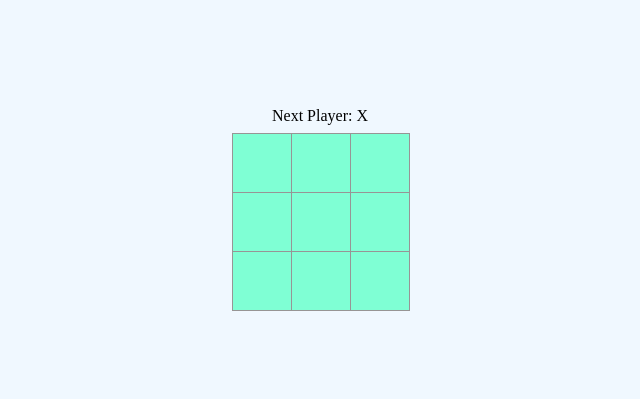
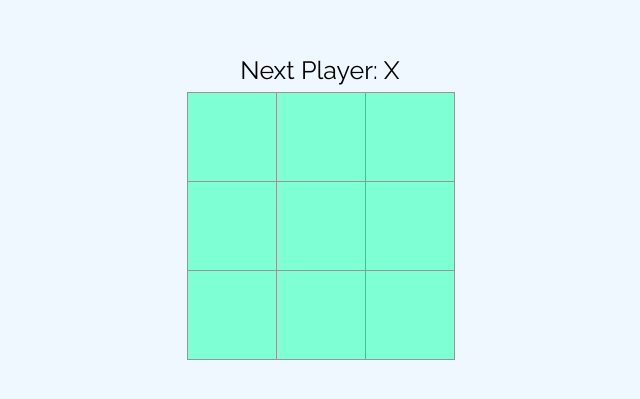
Before and after one commit to Alejandrox27/TicTacToe, a React (Vite) app: page / in a window 1280 px wide. Shown: the part 111-510 px from the top of the page, without its empty margins (320-960 px from the left). Built offline with nearby package versions, Linux system fonts and the light colour scheme.

Commit message:
Restart button

```diff
--- a/src/App.css
+++ b/src/App.css
@@ -1,3 +1,6 @@
+@import url('https://fonts.googleapis.com/css2?family=Raleway:wght@200;300;400;500;600;700;800&display=swap');
+
+
 *{
   box-sizing: border-box;
 }
@@ -8,6 +11,7 @@
   height: 80vh;
   align-items: center;
   justify-content: center;
+  font-family: 'Raleway', sans-serif;
 }
 
 .board-row{
@@ -21,20 +25,23 @@
   background-color: #FFF;
   border: 1px solid #979595;
   background-color: aquamarine;
-  height: 60px;
-  width: 60px;
+  height: 90px;
+  width: 90px;
   margin-top: -1px;
   margin-right: -1px;
-  font-weight: bold;
-  font-size: 20px;
+  font-weight: 700;
+  font-size: 30px;
   padding: 0;
   text-align: center;
   cursor: pointer;
+  font-family: 'Raleway', sans-serif;
 
 }
 
 .status-next{
   margin-bottom: 10px;
+  font-size: 25px;
+
 }
 
 .status-win{
@@ -45,6 +52,8 @@
   justify-content: center;
   font-size: 45px;
   gap: 20px;
+  font-weight: 800;
+  font-family: 'Raleway', sans-serif;
 }
 
 .button-restart{
@@ -57,6 +66,9 @@
   font-size: 20px;
   font-weight: 600;
   cursor: pointer;
+  font-weight: 700;
+  margin-top: 20px;
+  font-family: 'Raleway', sans-serif;
 }
 
 .d-none{
--- a/src/App.jsx
+++ b/src/App.jsx
@@ -20,28 +20,34 @@ export default function App(){
 
   function restartGame(){
     document.getElementsByClassName("status-win")[0].classList.add("d-none")
-    document.getElementsByClassName("button-restart")[0].classList.add("d-none")
+    document.getElementById("restart-button").classList.add("d-none")
     document.getElementsByClassName("container")[0].classList.remove("d-none")
     setSquares(Array(9).fill(null));
     setXIsNext(true);
   }
 
   const winner = calculateWinner(squares);
+  const arrNull = squares.includes(null);
+
+  if(!winner && !arrNull){
+    document.getElementById("restart-game").classList.remove("d-none")
+  }
 
   if (winner) {
     status_win = "Winner: " + winner;
     document.getElementsByClassName("status-win")[0].classList.remove("d-none")
-    document.getElementsByClassName("button-restart")[0].classList.remove("d-none")
+    document.getElementById("restart-button").classList.remove("d-none")
     document.getElementsByClassName("container")[0].classList.add("d-none")
   } else {
     status_next = "Next Player: " + (xIsNext ? "X" : "O");
   }
 
+
   return(
     <>
     <div className='d-none status-win'>
       <h3>{status_win}</h3>
-      <button onClick={restartGame} className='d-none button-restart'>Restart</button>
+      <button onClick={restartGame} className='d-none button-restart' id='restart-button'>Restart</button>
     </div>
     <div className='container'>
       <div className='status-next'>{status_next}</div>
@@ -62,7 +68,11 @@ export default function App(){
         <Square value={squares[7]} onSquareClick={() => (handleClick(7))} />
         <Square value={squares[8]} onSquareClick={() => (handleClick(8))} />
       </div>
+      <div>
+        <button onClick={restartGame} className='button-restart d-none' id='restart-game'>Restart</button>
+      </div>
     </div>
+
     </>
   )
 }
```
